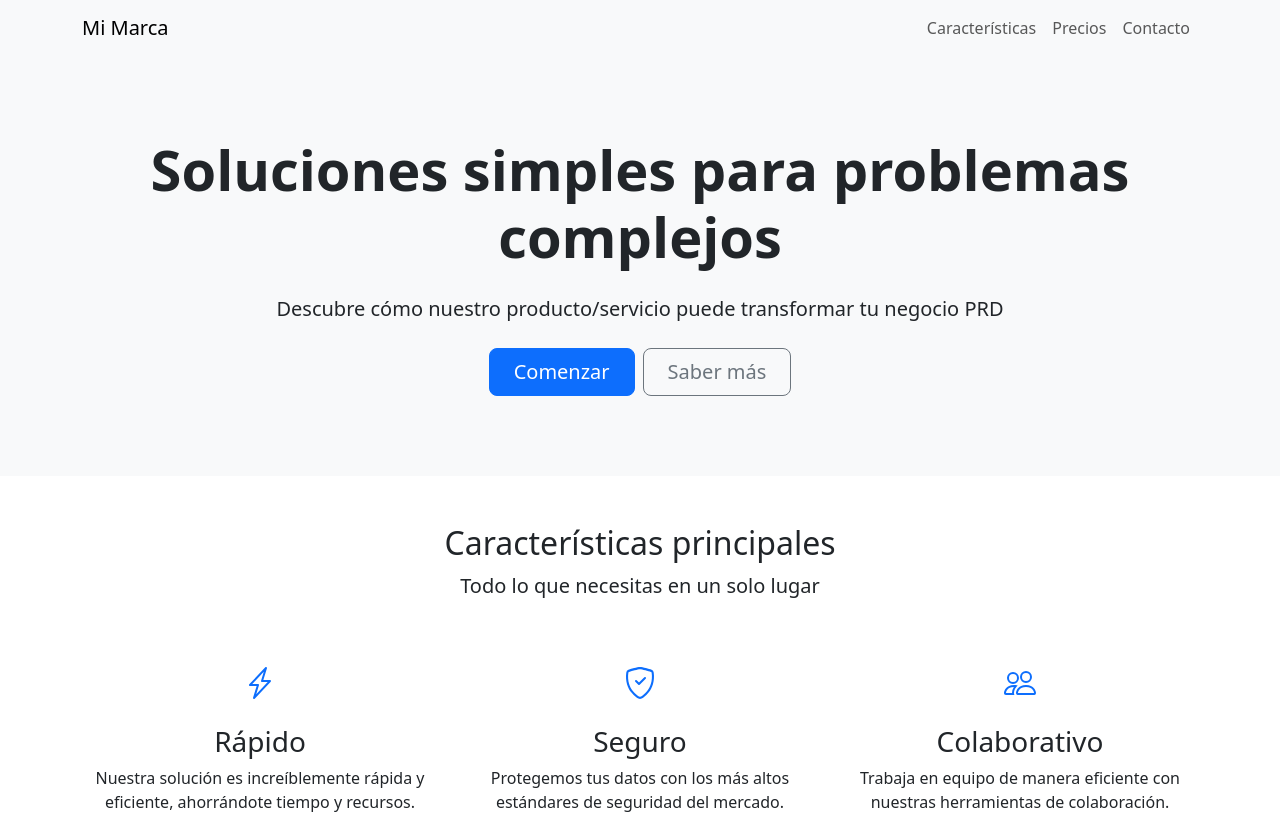
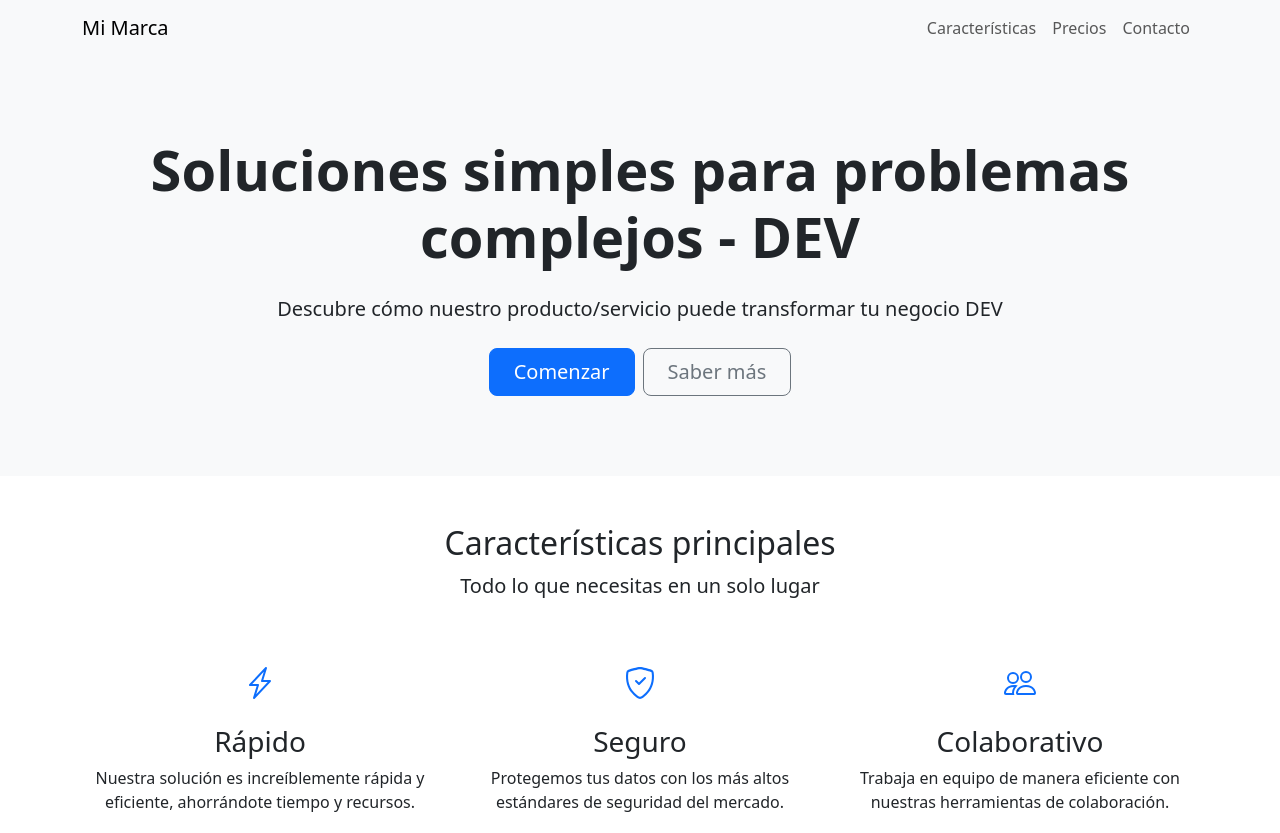
Before and after one commit to JorgeFME/landing, a website: page webapp/index.html in a window 1280 px wide. Shown: the top 833 px of the page. Drawn offline with nearby package versions, Linux system fonts and the light colour scheme.

Commit message:
Cambios en el index

```diff
--- a/webapp/index.html
+++ b/webapp/index.html
@@ -56,8 +56,8 @@
     <!-- Sección Hero -->
     <section class="hero-section text-center">
         <div class="container">
-            <h1 class="display-4 fw-bold mb-4">Soluciones simples para problemas complejos</h1>
-            <p class="lead mb-4">Descubre cómo nuestro producto/servicio puede transformar tu negocio PRD</p>
+            <h1 class="display-4 fw-bold mb-4">Soluciones simples para problemas complejos - DEV</h1>
+            <p class="lead mb-4">Descubre cómo nuestro producto/servicio puede transformar tu negocio DEV</p>
             <div class="d-grid gap-2 d-sm-flex justify-content-sm-center">
                 <button type="button" class="btn btn-primary btn-lg px-4 gap-3">Comenzar</button>
                 <button type="button" class="btn btn-outline-secondary btn-lg px-4">Saber más</button>
```
